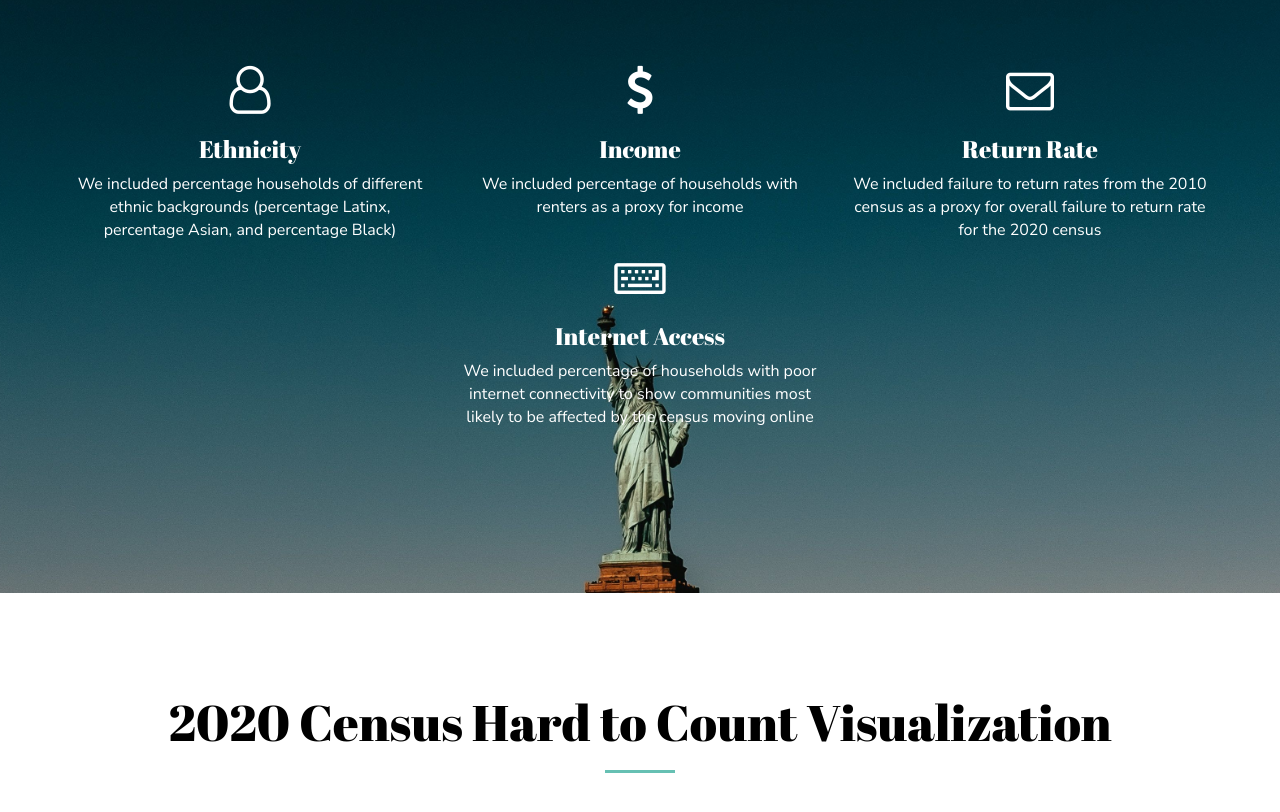
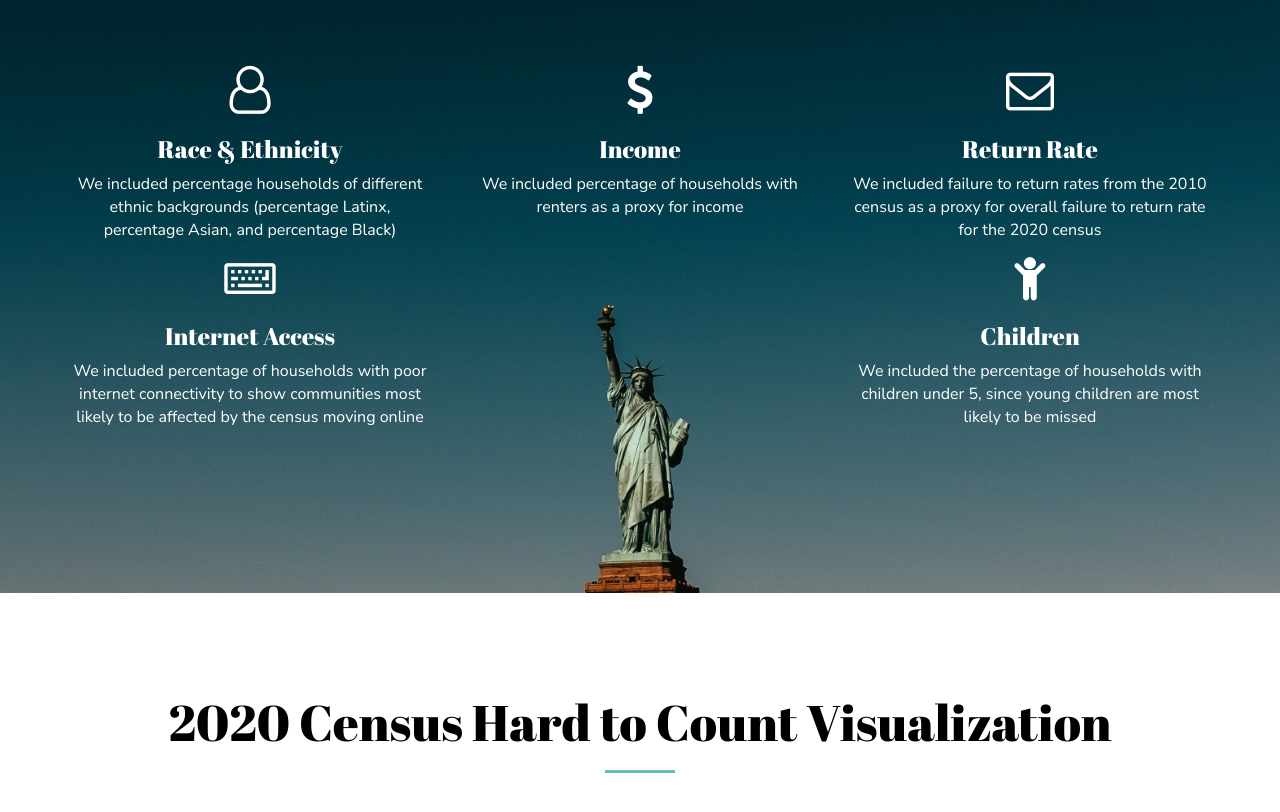
Before and after one commit to kmm2204/w209_final_project, a plain HTML site: page website/index.html in a window 1280 px wide. Shown: the part 2420-3232 px from the top of the page. Drawn offline with Linux system fonts and the light colour scheme; some packages are replaced by stand-ins of ours.

Commit message:
Added children to metrics section

```diff
--- a/website/index.html
+++ b/website/index.html
@@ -157,7 +157,7 @@
                 <div class="fa-container">
                     <i class="fa fa-user-o fa-3x fa-inverse" aria-hidden="true"></i>
                 </div>
-                <h3 class="text-center">Ethnicity</h3>
+                <h3 class="text-center">Race & Ethnicity</h3>
                 <p>We included percentage households of different ethnic backgrounds
                  (percentage Latinx, percentage Asian, and percentage Black)</p>
             </div>
@@ -178,17 +178,25 @@
             </div>
             <div class="col-xs-12 col-md-4">
                 <div class="fa-container">
+                    <i class="fa fa-keyboard-o fa-3x fa-inverse" aria-hidden="true"></i>
+                </div>
+                <h3 class="text-center">Internet Access</h3>
+                <p>We included percentage of households with poor internet connectivity to show
+                 communities most likely to be affected by the census moving online</p>
+            </div>
+            <div class="col-xs-12 col-md-4">
+                <div class="fa-container">
                 </div>
                 <h3 class="text-center"></h3>
                 <p></p>
             </div>
             <div class="col-xs-12 col-md-4">
                 <div class="fa-container">
-                    <i class="fa fa-keyboard-o fa-3x fa-inverse" aria-hidden="true"></i>
+                    <i class="fa fa-child fa-3x fa-inverse" aria-hidden="true"></i>
                 </div>
-                <h3 class="text-center">Internet Access</h3>
-                <p>We included percentage of households with poor internet connectivity to show
-                 communities most likely to be affected by the census moving online</p>
+                <h3 class="text-center">Children</h3>
+                <p>We included the percentage of households with children under 5, since
+                 young children are most likely to be missed</p>
             </div>
         </div>
     </div>
```
